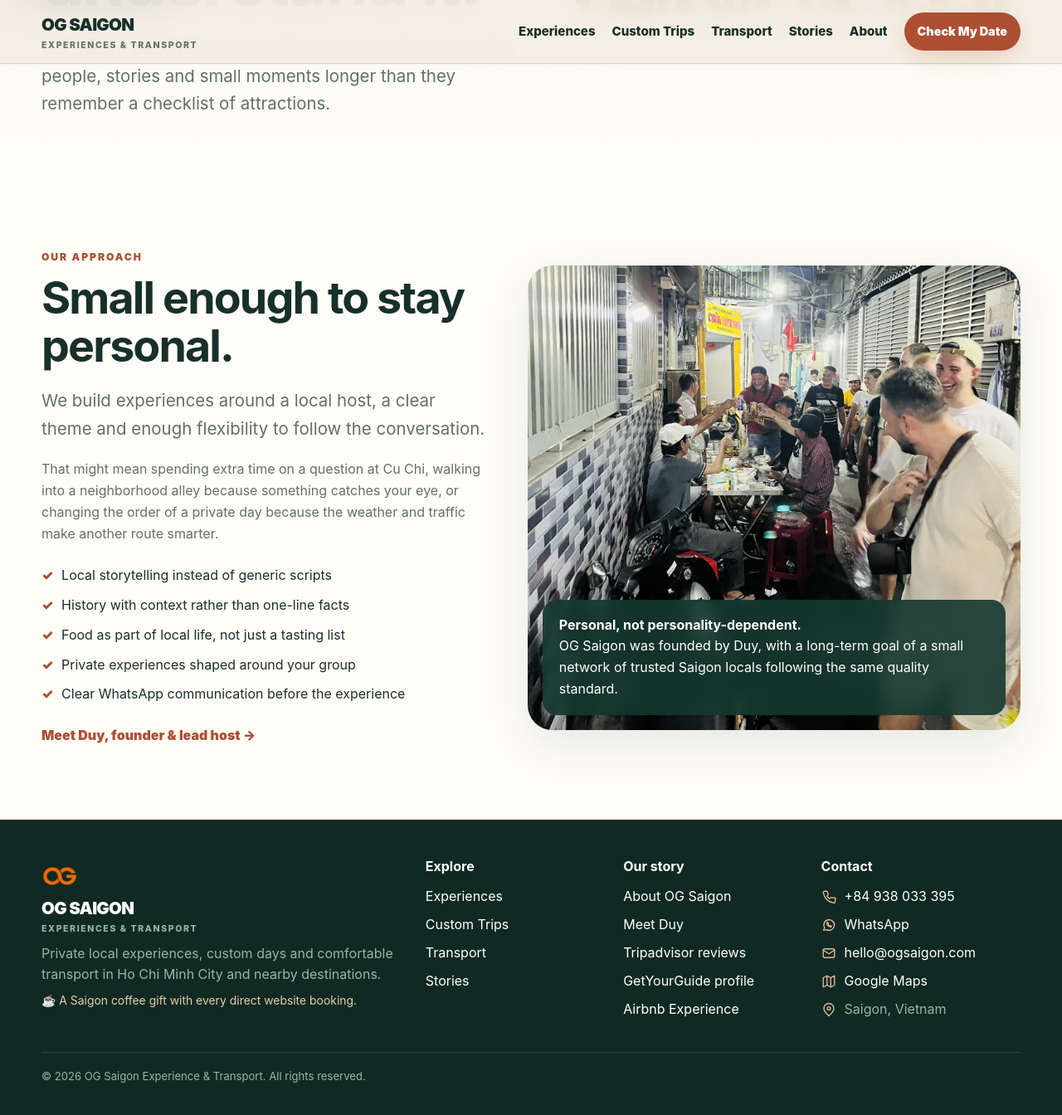
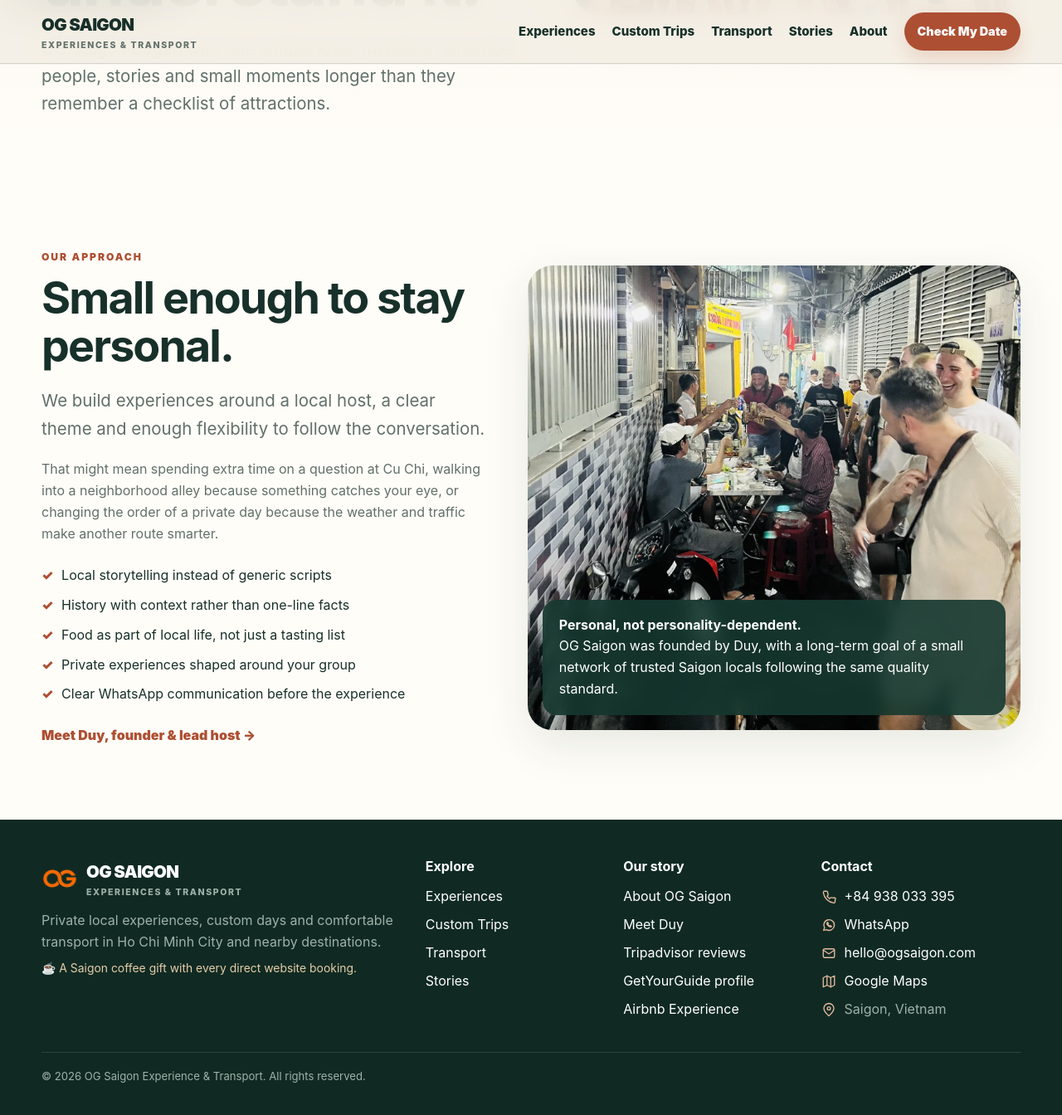
Before and after one commit to DSG2025/DSG2025.github.io, a Jekyll site: the page built from about/index.html, in a window 1280 px wide and 1400 px high, scrolled down 738 px. Shown: the top 1344 px of the window at 83% size. Built offline with Jekyll 4.4.1, drawn with Linux system fonts in a browser that asks for light colours.

Commit message:
Footer: style OG monogram for desktop and mobile

```diff
--- a/assets/css/style.css
+++ b/assets/css/style.css
@@ -2122,3 +2122,37 @@
 .site-footer .footer-contact-row.footer-muted > span {
   color: inherit;
 }
+
+/* Shared OG Saigon footer logo lockup, desktop and mobile. */
+.site-footer .footer-brand-lockup {
+  display: inline-flex;
+  align-items: center;
+  gap: 10px;
+  max-width: 100%;
+  text-decoration: none;
+}
+
+.site-footer .footer-brand-monogram {
+  display: block;
+  flex: 0 0 44px;
+  width: 44px;
+  height: 44px;
+  object-fit: contain;
+}
+
+.site-footer .footer-brand-copy {
+  display: block;
+  min-width: 0;
+}
+
+@media (max-width: 650px) {
+  .site-footer .footer-brand-lockup {
+    gap: 8px;
+  }
+
+  .site-footer .footer-brand-monogram {
+    flex-basis: 40px;
+    width: 40px;
+    height: 40px;
+  }
+}
```
